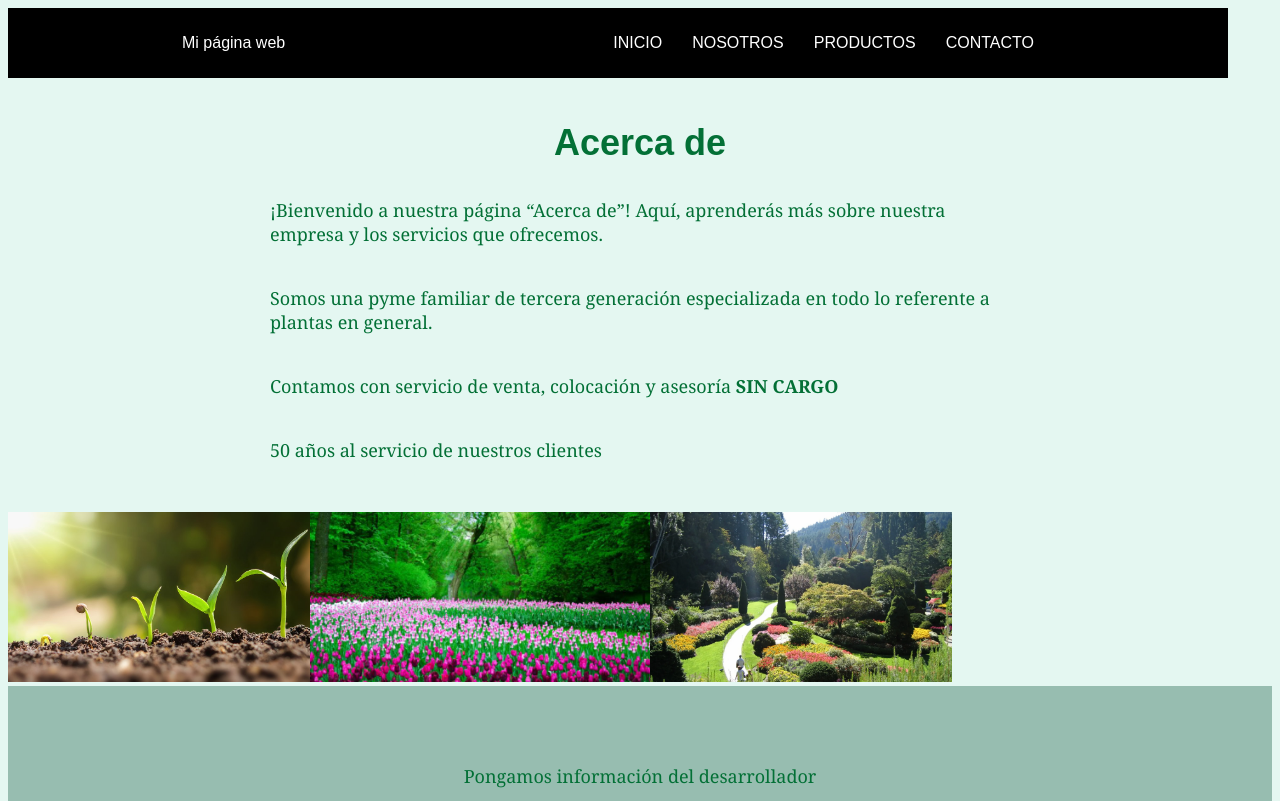
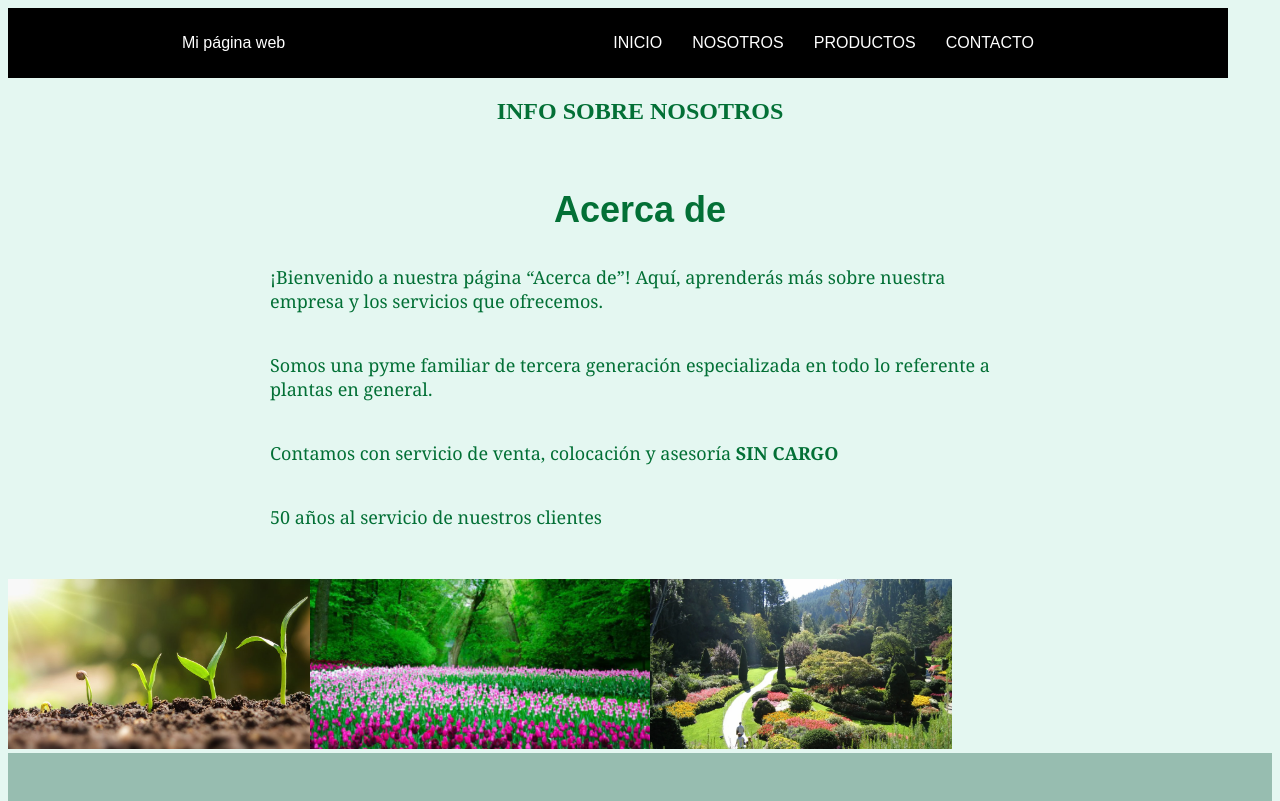
Before and after one commit to gefacer/miprimerapagina, a plain HTML site: page nosotros.html in a window 1280 px wide. Shown: the top 801 px of the page. Drawn offline with Linux system fonts and the light colour scheme.

Commit message:
mi primera confirmación de actualización

```diff
--- a/estilos.css
+++ b/estilos.css
@@ -207,3 +207,7 @@ footer {
 img {
     height: 170px;
 }
+
+.greeting {
+    text-align: center;
+    }
--- a/nosotros.html
+++ b/nosotros.html
@@ -20,6 +20,9 @@
             <button class="button-menu-toggle">Menu</button>
         </header>
         <main>
+            <div class="greeting">
+             <h2>INFO SOBRE NOSOTROS</h2>
+            </div>
             <div class="container">
                 <h1>Acerca de</h1>
                 <p>¡Bienvenido a nuestra página “Acerca de”! Aquí, aprenderás más sobre
```
